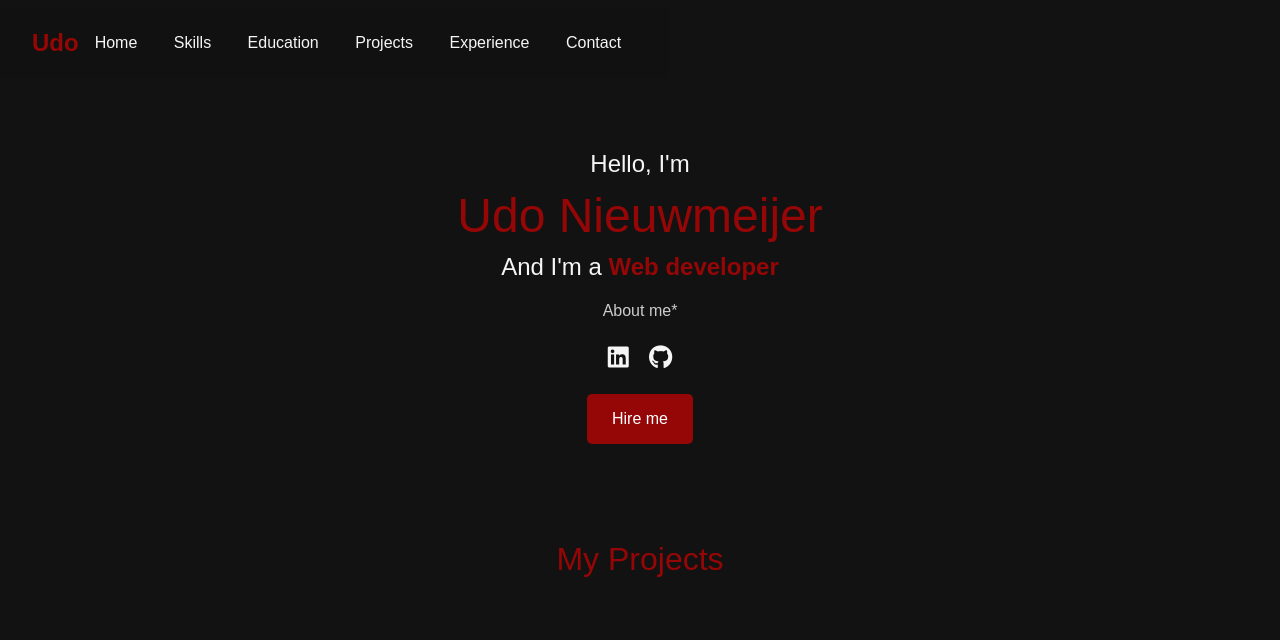
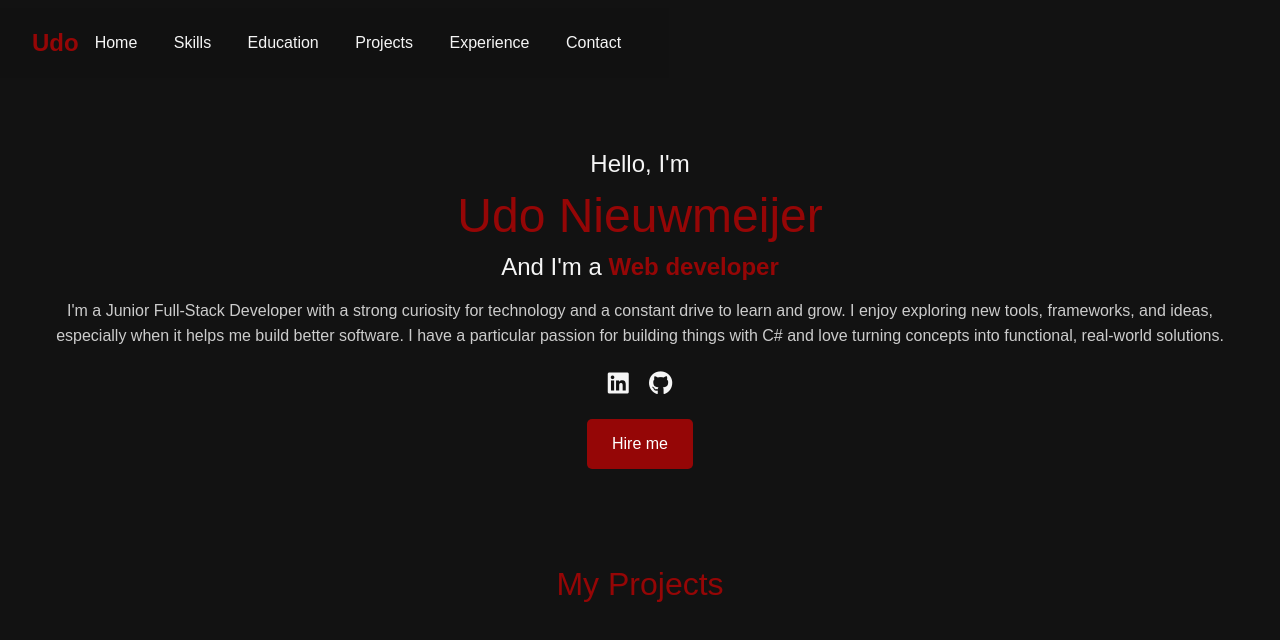
Before and after one commit to UdoNieuw/MyPortifolio, a website: page src/Index.html in a window 1280 px wide. Drawn offline with nearby package versions, Linux system fonts and the light colour scheme.

Commit message:
Update Index.html

```diff
--- a/src/Index.html
+++ b/src/Index.html
@@ -29,7 +29,7 @@
                     <h3>Hello, I'm</h3>
                     <h1>Udo Nieuwmeijer</h1>
                     <h3>And I'm a <span>Web developer</span></h3>
-                    <p>About me*</p>
+                    <p>I'm a Junior Full-Stack Developer with a strong curiosity for technology and a constant drive to learn and grow. I enjoy exploring new tools, frameworks, and ideas, especially when it helps me build better software. I have a particular passion for building things with C# and love turning concepts into functional, real-world solutions.</p>
                     <div class="social-icons">
                         <a href="#"><i class="fa-brands fa-linkedin"></i></a>
                         <a href="#"><i class="fa-brands fa-github"></i></a>
```
